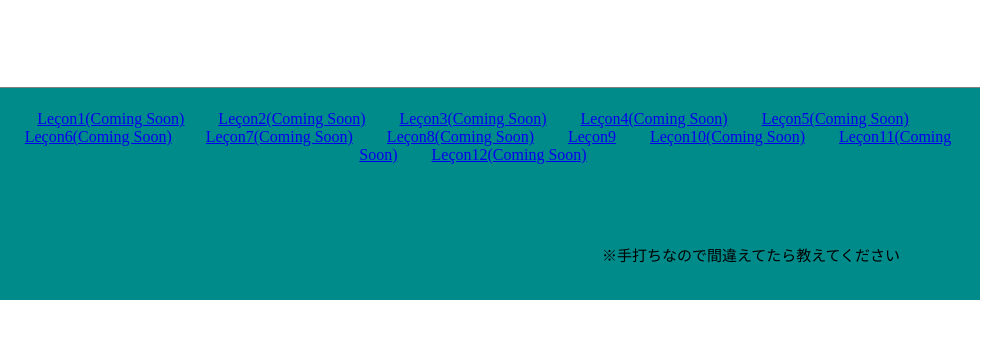
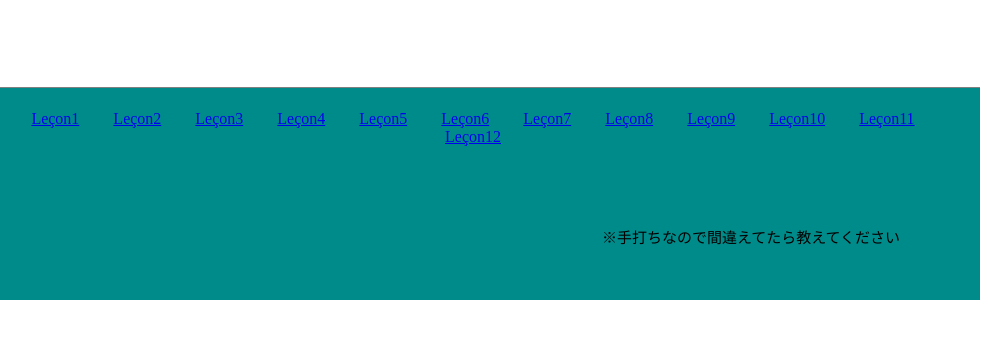
Before and after one commit to nsktr/le-on1, a plain HTML site: page index.html in a window 1280 px wide. Shown: the part 3078-3417 px from the top of the page, 292-1280 px from the left. Drawn offline with nearby package versions, Linux system fonts and the light colour scheme.

Commit message:
Update index.html

```diff
--- a/index.html
+++ b/index.html
@@ -248,18 +248,18 @@
     <footer>
         <img class="footer-logo" src="https://x.hankyu-travel.com/cms_photo_image/image_search_kikan5.php?p_photo_mno=00000-ALLUP-160318.jpg">
         <div class="footer-list">
-            <a href="#" class="section">Leçon1(Coming Soon)</a>
-            <a href="#" class="section">Leçon2(Coming Soon)</a>
-            <a href="#" class="section">Leçon3(Coming Soon)</a>
-            <a href="#" class="section">Leçon4(Coming Soon)</a>
-            <a href="#" class="section">Leçon5(Coming Soon)</a>
-            <a href="#" class="section">Leçon6(Coming Soon)</a>
-            <a href="#" class="section">Leçon7(Coming Soon)</a>
-            <a href="#" class="section">Leçon8(Coming Soon)</a>
-            <a href="#" class="section">Leçon9</a>
-            <a href="#" class="section">Leçon10(Coming Soon)</a>
-            <a href="#" class="section">Leçon11(Coming Soon)</a>
-            <a href="#" class="section">Leçon12(Coming Soon)</a>
+            <a href="https://nsktr.github.io/lesson1/" class="section">Leçon1</a>
+            <a href="https://nsktr.github.io/lesson2/" class="section">Leçon2</a>
+            <a href="https://nsktr.github.io/lesson3/" class="section">Leçon3</a>
+            <a href="https://nsktr.github.io/lesson4/" class="section">Leçon4</a>
+            <a href="https://nsktr.github.io/lesson5/" class="section">Leçon5</a>
+            <a href="https://nsktr.github.io/lesson6/" class="section">Leçon6</a>
+            <a href="https://nsktr.github.io/lesson7/" class="section">Leçon7</a>
+            <a href="https://nsktr.github.io/lesson8/" class="section">Leçon8</a>
+            <a href="https://nsktr.github.io/lesson9/" class="section">Leçon9</a>
+            <a href="https://nsktr.github.io/lesson10/" class="section">Leçon10</a>
+            <a href="https://nsktr.github.io/lesson11/" class="section">Leçon11</a>
+            <a href="https://nsktr.github.io/lesson12/" class="section">Leçon12</a>
         </div>
         <div class="Note">※手打ちなので間違えてたら教えてください</div>
     </footer>
```
